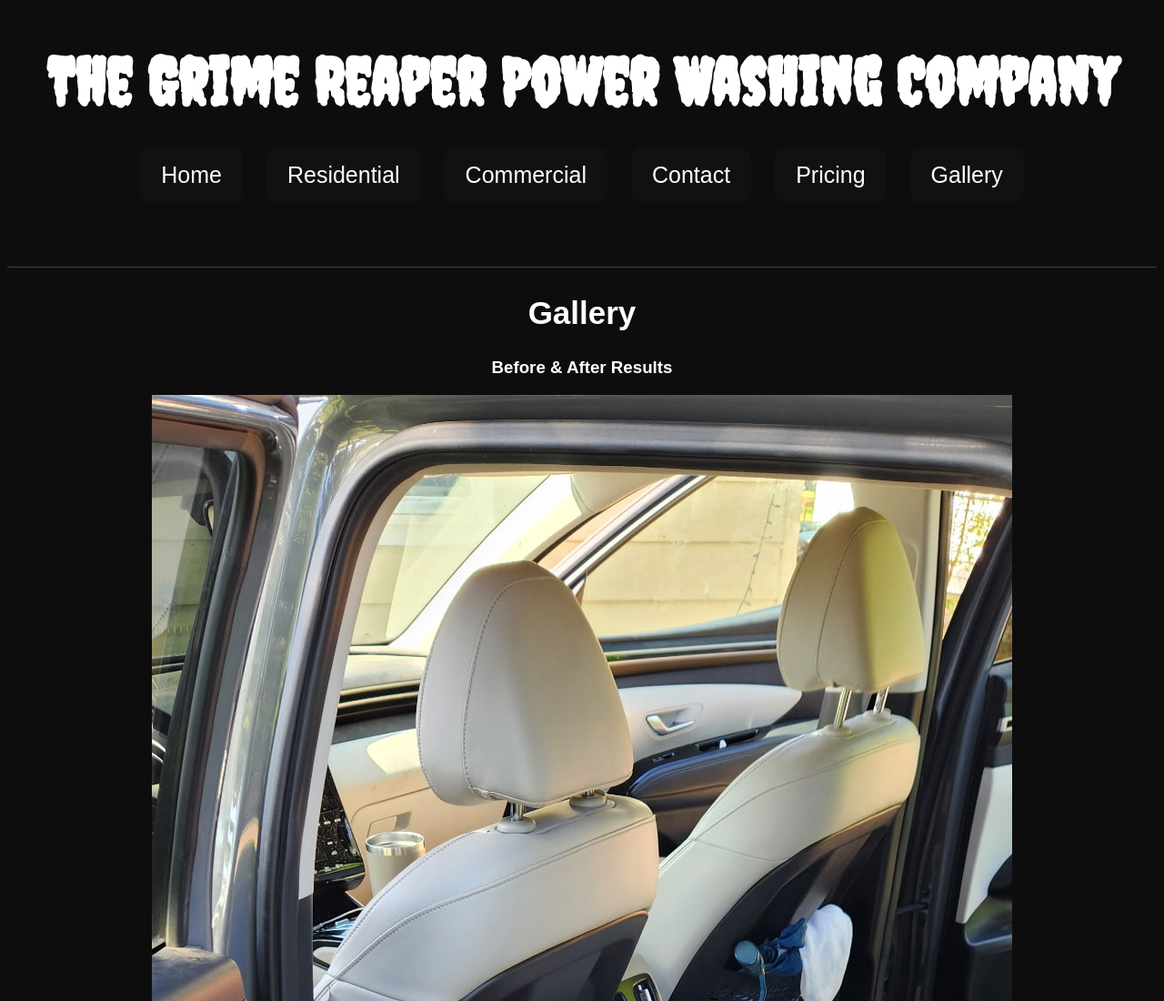
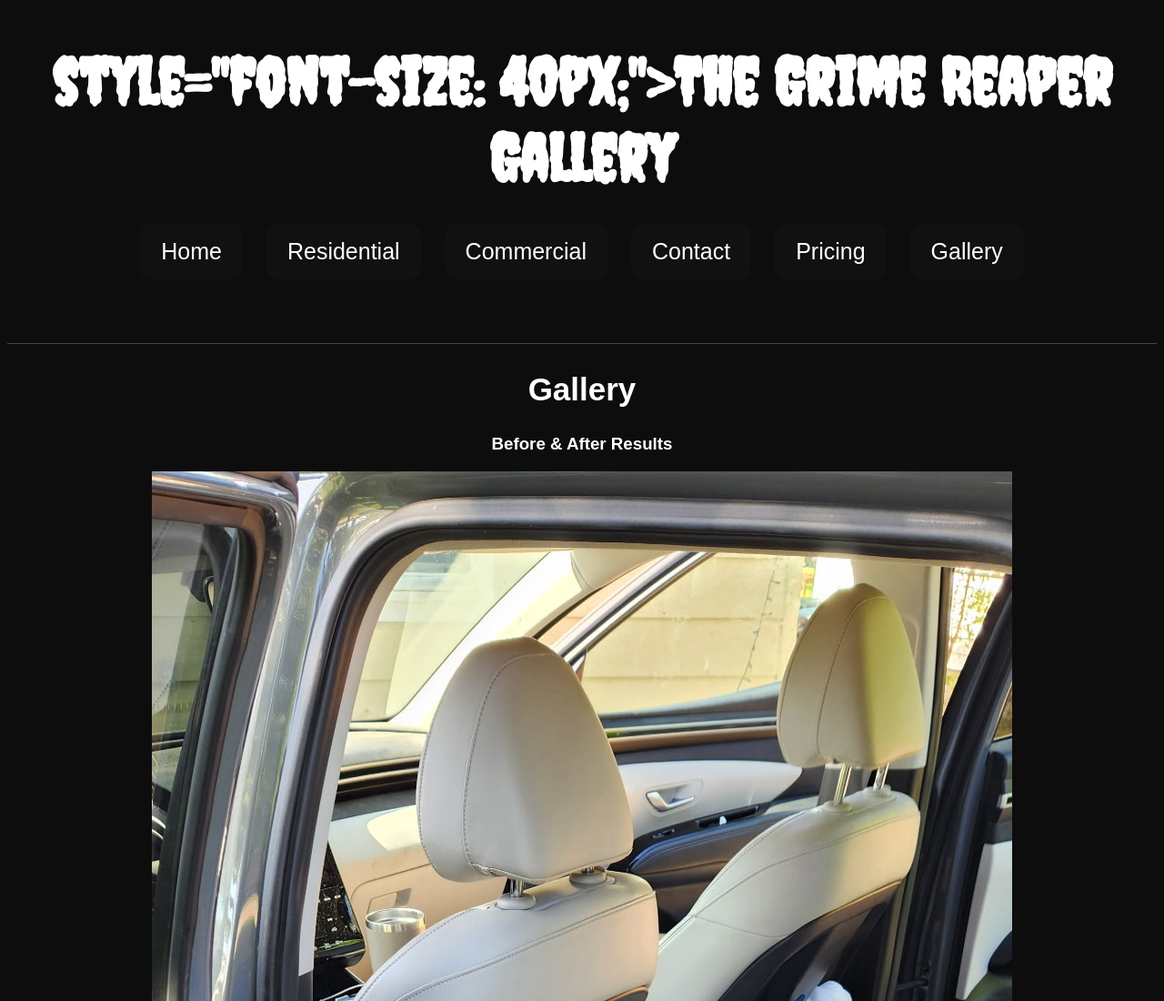
Before and after one commit to Talexan4/grime-reaper-website, a plain HTML site: page gallery.html in a window 1280 px wide. Shown: the top 1100 px of the page at 91% size. Drawn offline with Linux system fonts and the light colour scheme.

Commit message:
Update gallery.html

```diff
--- a/gallery.html
+++ b/gallery.html
@@ -11,7 +11,7 @@
         <link rel="stylesheet" href="style.css">
         </head>
         <body>
-            <h1>The Grime Reaper Power Washing Company</h1>
+            <h1>style="font-size: 40px;">The Grime Reaper Gallery</h1>
             <nav>
                 <a href="index.html"
                 class="nav-btn">Home</a>
```
